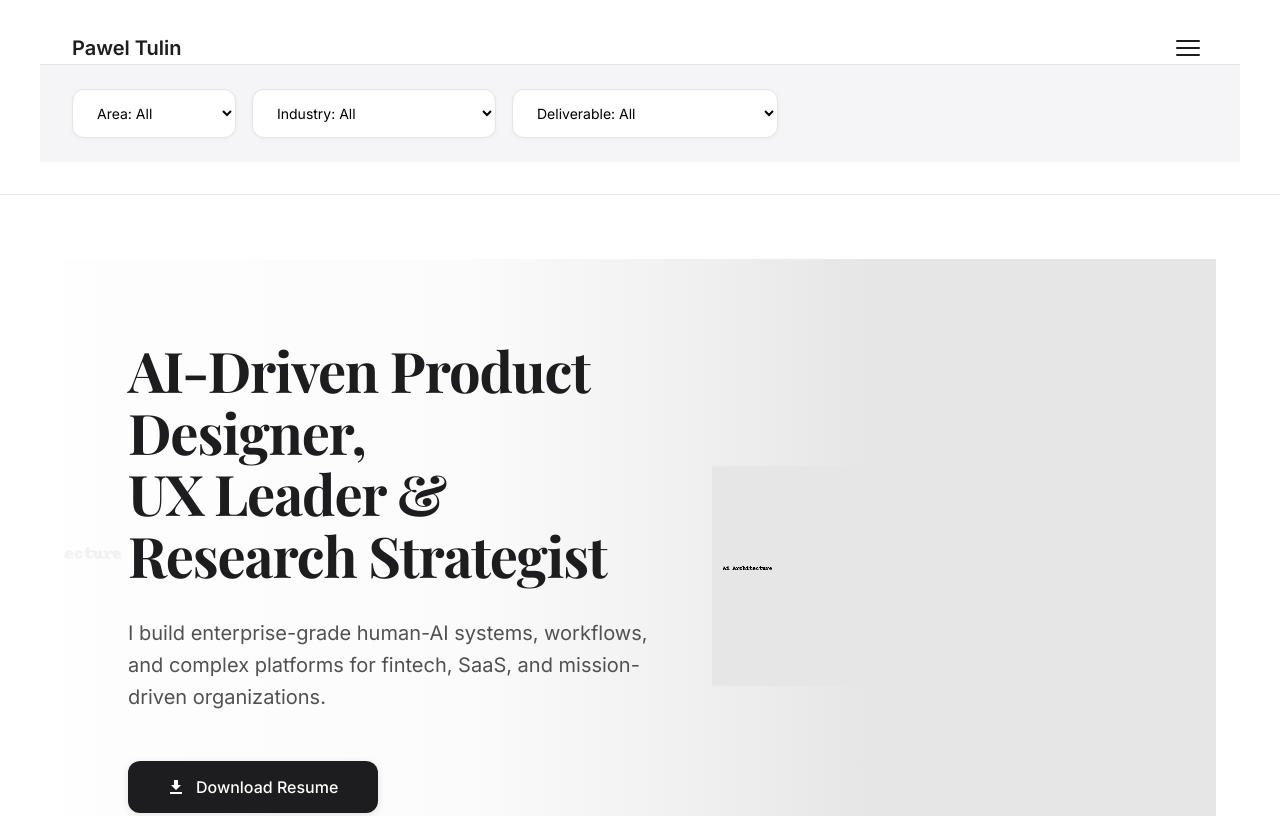
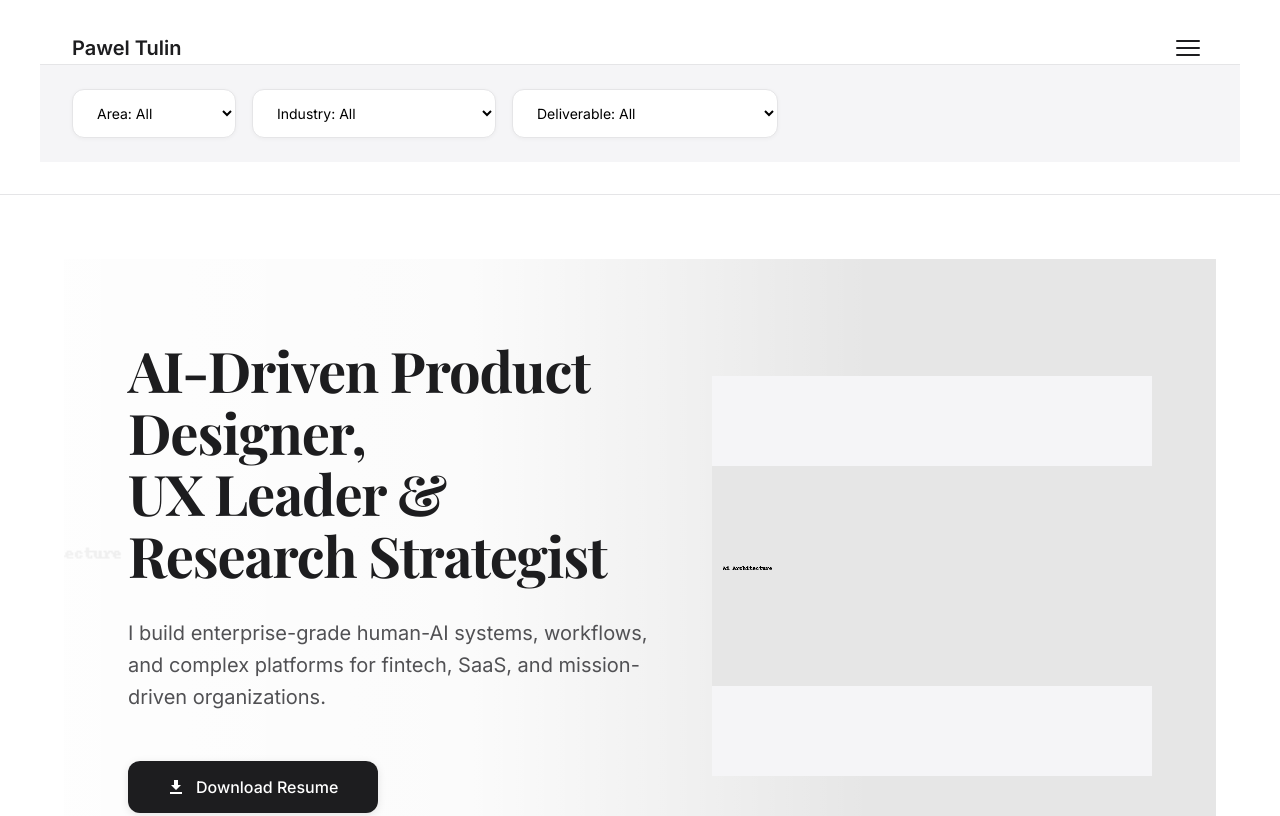
Before and after one commit to ptulin/portfolio, a plain HTML site: page index.html in a window 1280 px wide. Shown: the top 816 px of the page. Drawn offline with nearby package versions, Linux system fonts and the light colour scheme.

Commit message:
Ensure herobg.png is visible with proper styling

```diff
--- a/index.html
+++ b/index.html
@@ -203,8 +203,10 @@
             width: 100%;
             height: auto;
             max-width: 100%;
+            min-height: 400px;
             object-fit: contain;
             display: block;
+            background: #f5f5f7;
         }
 
         /* Portfolio Grid - Bento Style */
```
